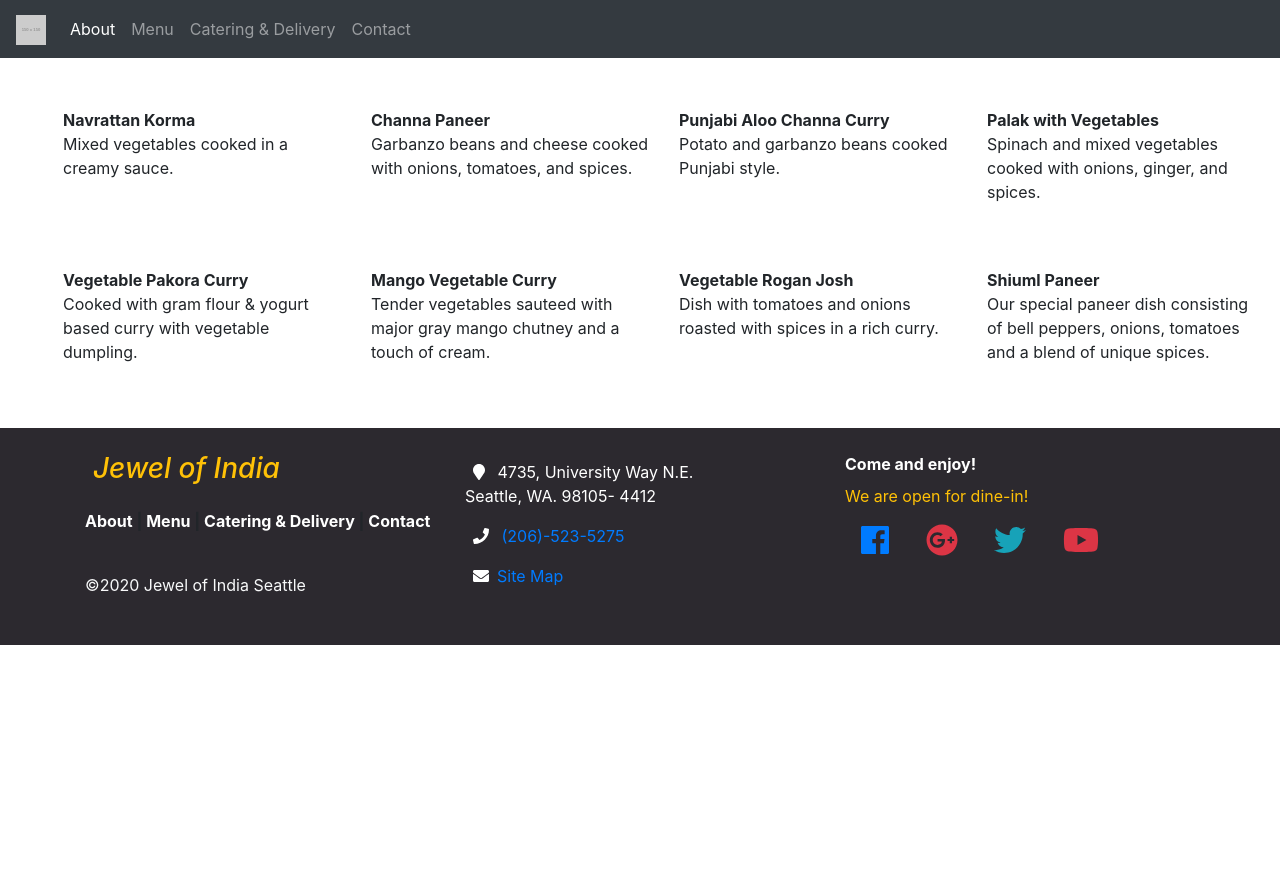
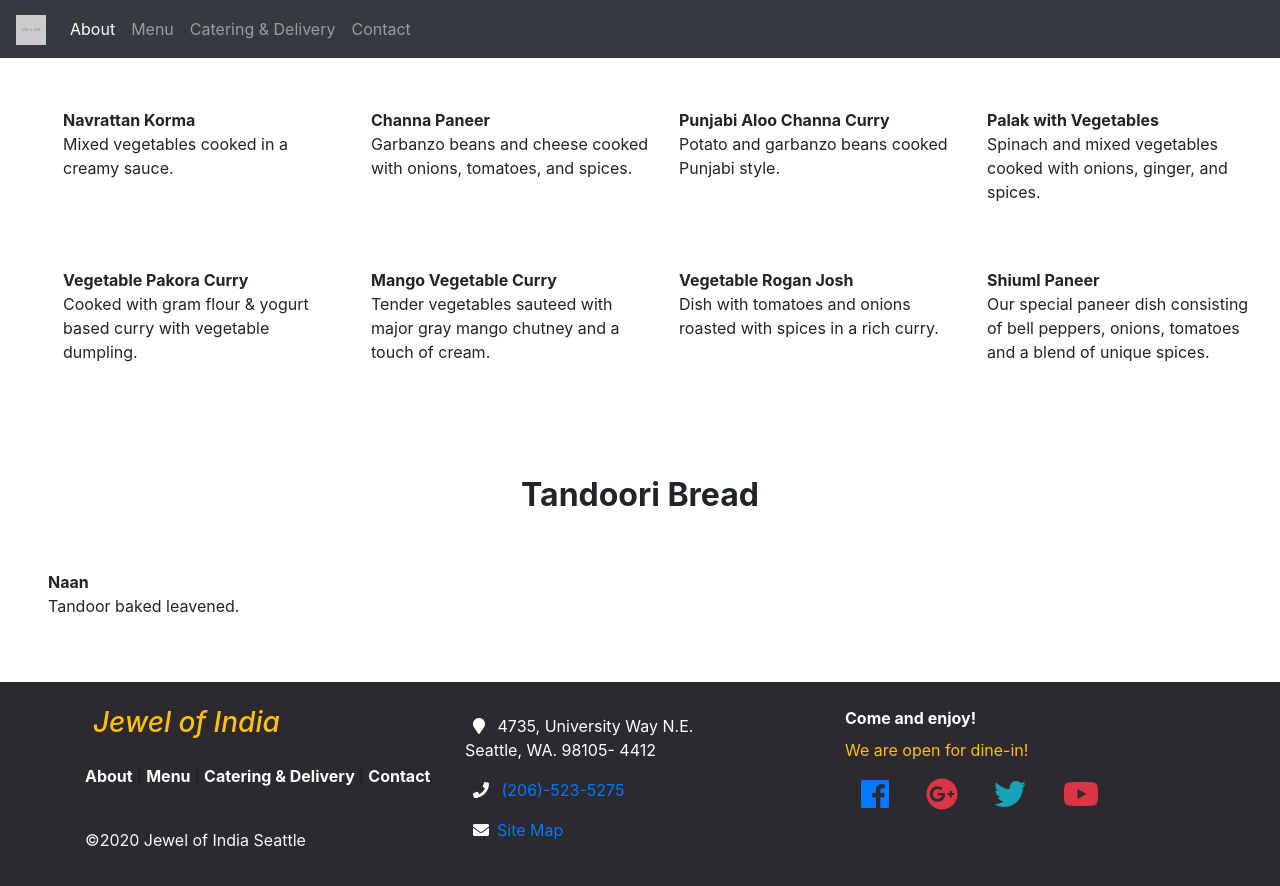
Before and after one commit to amjadz/jewel-of-india-website, a Jekyll site: the page built from menu/index.html, in a window 1280 px wide and 900 px high, scrolled down 6141 px. Shown: the top 886 px of the window. Built offline with Jekyll 4.4.1, drawn with Linux system fonts in a browser that asks for light colours; nearby versions of some CDN libraries; before the commit the page ends 6786 px from its top, so only the background shows below that.

Commit message:
Started bread sections

```diff
--- a/menu/index.html
+++ b/menu/index.html
@@ -689,3 +689,17 @@
         </div>
     </div>
 </section>
+
+<section class="py-5">
+    <div class="container-fluid">
+        <h2 class="center-text font-weight-bold pb-5">Tandoori Bread</h2>
+        <div class="row pl-5">
+            <p><b>Naan</b><br>
+                Tandoor baked leavened.
+            </p>
+
+
+        </div>
+    </div>
+
+</section>
```
